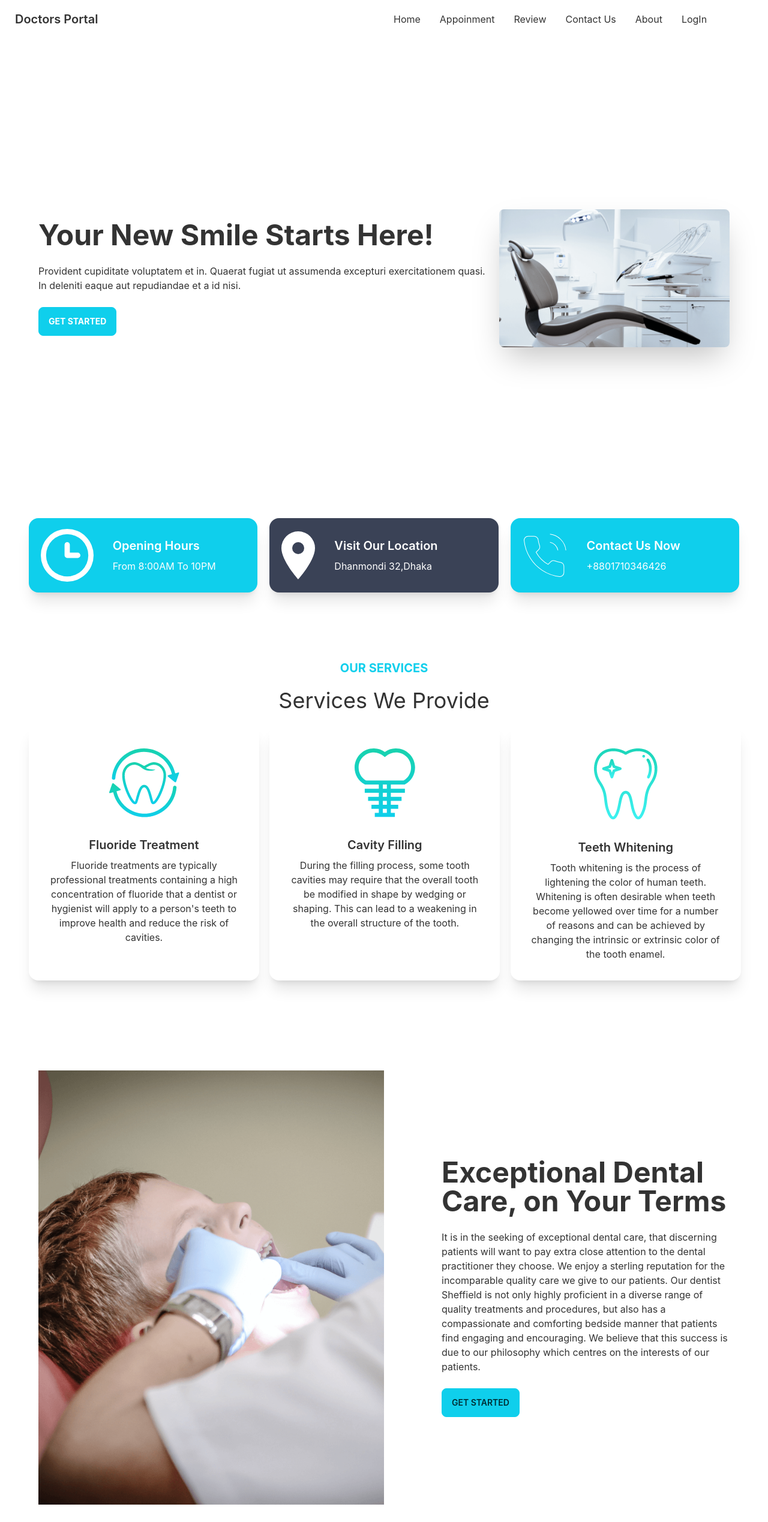
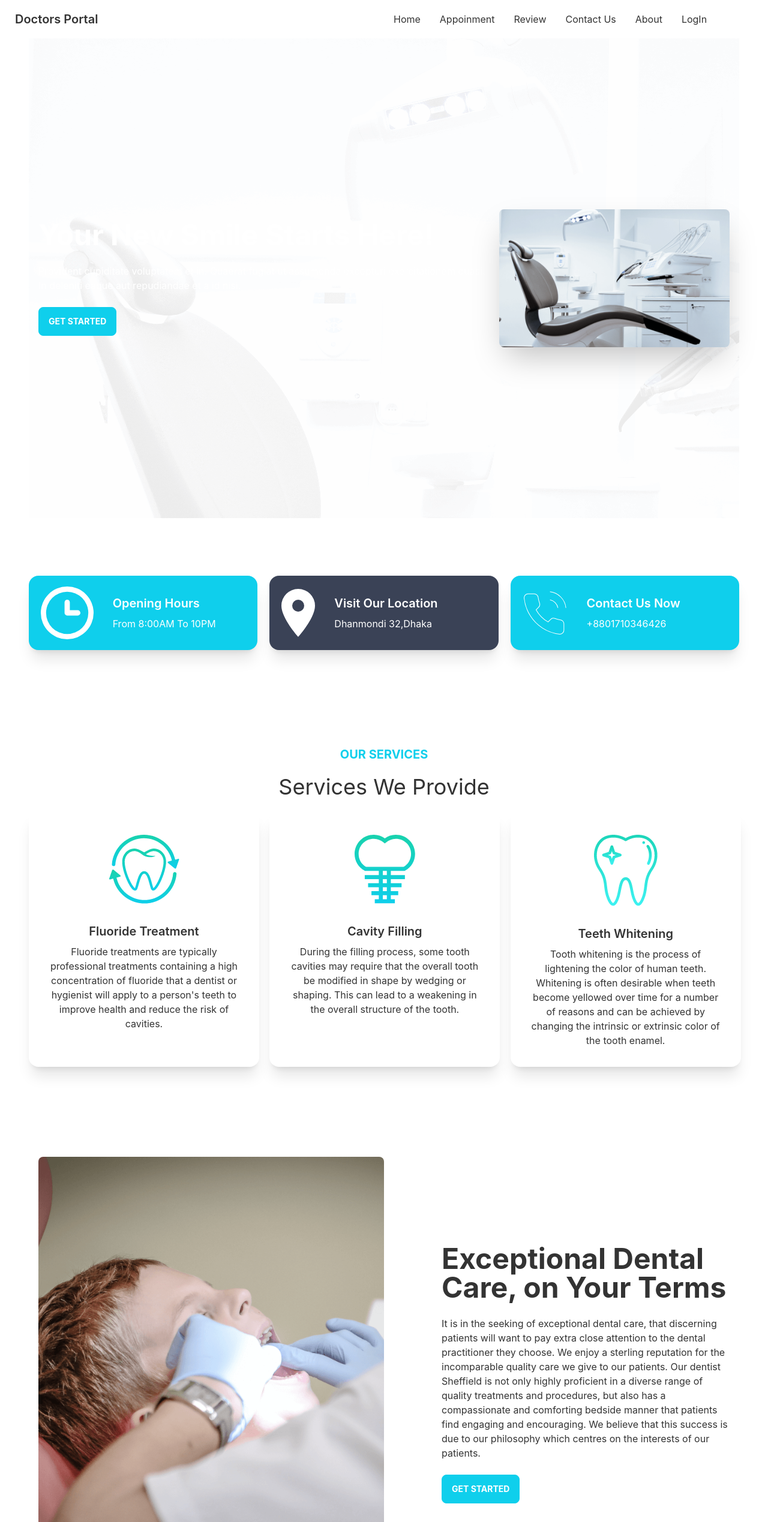
Before and after one commit to meraj191-35-2735/doctors-portal-client, a React (Create React App) app: page / in a window 1280 px wide. Shown: the top 2538 px of the page at 60% size. Built offline with nearby package versions, Linux system fonts and the light colour scheme.

Commit message:
appointment done

```diff
--- /dev/null
+++ b/src/Pages/Home/Appointment.js
@@ -0,0 +1,33 @@
+import React from "react";
+import doctor from "../../assets/images/doctor.png";
+import appointment from "../../assets/images/appointment.png";
+import PrimaryButton from "../Shared/PrimaryButton";
+
+const Appointment = () => {
+  return (
+    <section
+      style={{
+        background: `url(${appointment})`,
+      }}
+      className="flex justify-center items-center mt-28"
+    >
+      <div className="flex-1 hidden lg:block">
+        <img className="mt-[-110px]" src={doctor} alt="" />
+      </div>
+      <div className="flex-1 py-10 px-3 lg:py-0 lg:px-0">
+        <h3 className="text-xl text-primary font-bold mb-3">Appointment</h3>
+        <h2 className="text-3xl text-white">Make an Appointment Today</h2>
+        <p className="text-white my-5">
+          Lorem ipsum dolor sit amet, consectetur adipisicing elit. Sapiente
+          earum ab cupiditate autem accusantium expedita sequi, temporibus, aut
+          illo doloribus quaerat explicabo, assumenda consectetur est vel ad sed
+          maiores doloremque consequatur. Amet consequuntur quibusdam autem,
+          quod maxime qui itaque quaerat.
+        </p>
+        <PrimaryButton>Get Started</PrimaryButton>
+      </div>
+    </section>
+  );
+};
+
+export default Appointment;
--- a/src/Pages/Home/Banner.js
+++ b/src/Pages/Home/Banner.js
@@ -1,20 +1,27 @@
 import React from "react";
 import chair from "../../assets/images/chair.png";
+import chairBg from "../../assets/images/bg.png";
+import PrimaryButton from "../Shared/PrimaryButton";
 const Banner = () => {
   return (
-    <div class="hero min-h-screen">
+    <div
+      style={{
+        background: `url(${chairBg})`,
+      }}
+      class="hero min-h-screen"
+    >
       <div class="hero-content flex-col lg:flex-row-reverse">
-        <img src={chair} className="max-w-sm rounded-lg shadow-2xl" />
+        <img src={chair} className="max-w-sm  rounded-lg shadow-2xl" />
         <div>
-          <h1 class="text-5xl font-bold">Your New Smile Starts Here!</h1>
-          <p class="py-6">
+          <h1 class="text-5xl font-bold text-white">
+            Your New Smile Starts Here!
+          </h1>
+          <p class="py-6 text-white">
             Provident cupiditate voluptatem et in. Quaerat fugiat ut assumenda
             excepturi exercitationem quasi. In deleniti eaque aut repudiandae et
             a id nisi.
           </p>
-          <button class="btn btn-primary uppercase text-white font-bold bg-gradient-to-r from-secondary-500 to-primary-500">
-            Get Started
-          </button>
+          <PrimaryButton>Get Started</PrimaryButton>
         </div>
       </div>
     </div>
--- /dev/null
+++ b/src/Pages/Home/ContactUs.js
@@ -0,0 +1,7 @@
+import React from "react";
+
+const ContactUs = () => {
+  return <div></div>;
+};
+
+export default ContactUs;
--- a/src/Pages/Home/ExtraCare.js
+++ b/src/Pages/Home/ExtraCare.js
@@ -1,11 +1,15 @@
 import React from "react";
 import treatment from "../../assets/images/treatment.png";
+import PrimaryButton from "../Shared/PrimaryButton";
 
 const ExtraCare = () => {
   return (
     <div class="hero min-h-screen ">
       <div class="hero-content flex-col lg:flex-row">
-        <img className="w-full lg:w-1/2 mr-auto lg:mr-10" src={treatment} />
+        <img
+          className="w-full lg:w-1/2 h-full lg:h-1/2 mr-auto lg:mr-10 rounded-lg"
+          src={treatment}
+        />
         <div className="ml-10">
           <h1 class="text-5xl font-bold">
             Exceptional Dental Care, on Your Terms
@@ -21,7 +25,7 @@ const ExtraCare = () => {
             encouraging. We believe that this success is due to our philosophy
             which centres on the interests of our patients.
           </p>
-          <button class="btn btn-primary">Get Started</button>
+          <PrimaryButton>Get Started</PrimaryButton>
         </div>
       </div>
     </div>
--- a/src/Pages/Home/Home.js
+++ b/src/Pages/Home/Home.js
@@ -1,8 +1,11 @@
 import React from "react";
+import Appointment from "./Appointment";
 import Banner from "./Banner";
+import ContactUs from "./ContactUs";
 import ExtraCare from "./ExtraCare";
 import Info from "./Info";
 import Services from "./Services";
+import Testimonials from "./Testimonials";
 
 const Home = () => {
   return (
@@ -11,6 +14,9 @@ const Home = () => {
       <Info></Info>
       <Services></Services>
       <ExtraCare></ExtraCare>
+      <Appointment></Appointment>
+      <Testimonials></Testimonials>
+      <ContactUs></ContactUs>
     </div>
   );
 };
--- a/src/Pages/Home/Info.js
+++ b/src/Pages/Home/Info.js
@@ -6,7 +6,7 @@ import phone from "../../assets/icons/phone.svg";
 
 const Info = () => {
   return (
-    <div className="grid grid-cols-1 lg:grid-cols-3 gap-5">
+    <div className="grid grid-cols-1 lg:grid-cols-3 gap-5 my-12 py-12">
       <InfoCard
         title="Opening Hours"
         image={clock}
--- /dev/null
+++ b/src/Pages/Home/Testimonials.js
@@ -0,0 +1,12 @@
+import React from "react";
+
+const Testimonials = () => {
+  return (
+    <section>
+      <div></div>
+      <div></div>
+    </section>
+  );
+};
+
+export default Testimonials;
--- /dev/null
+++ b/src/Pages/Shared/PrimaryButton.js
@@ -0,0 +1,11 @@
+import React from "react";
+
+const PrimaryButton = ({ children }) => {
+  return (
+    <button class="btn btn-primary uppercase text-white font-bold bg-gradient-to-r from-secondary-500 to-primary-500">
+      {children}
+    </button>
+  );
+};
+
+export default PrimaryButton;
```
